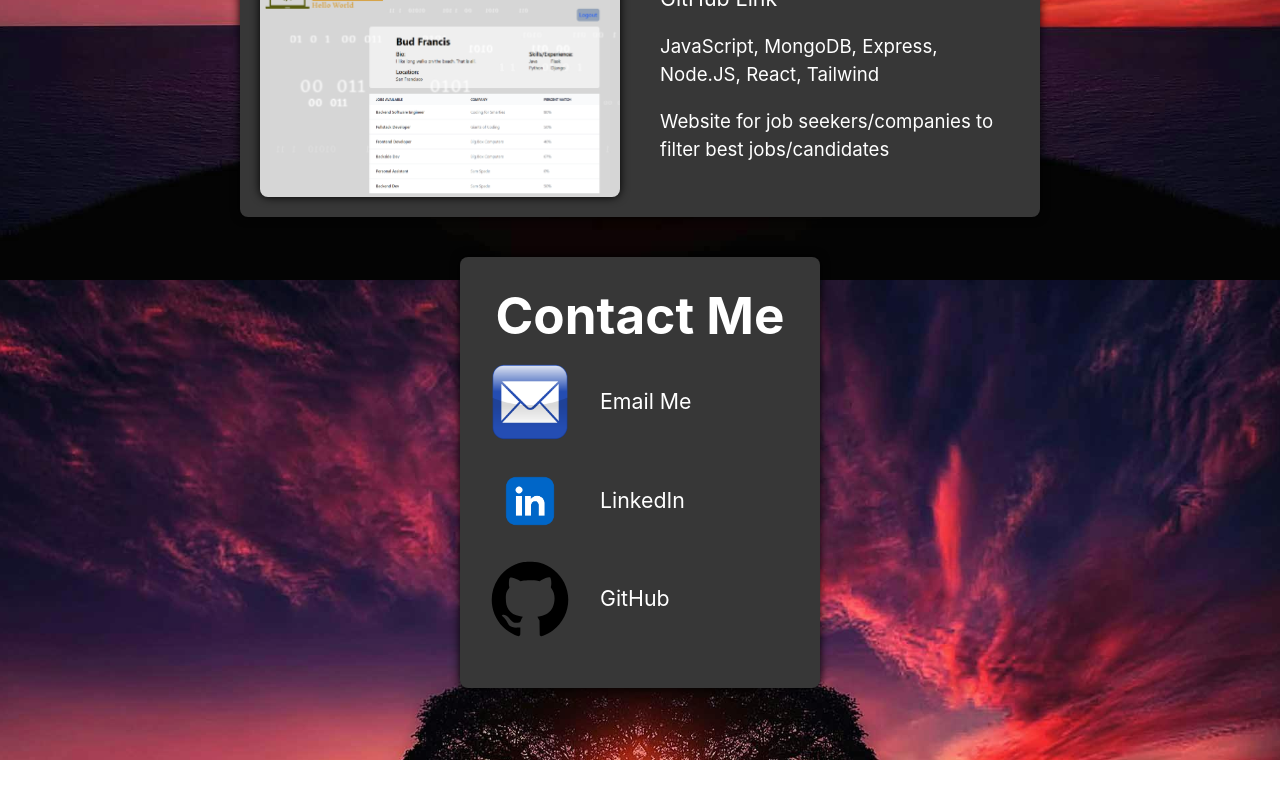
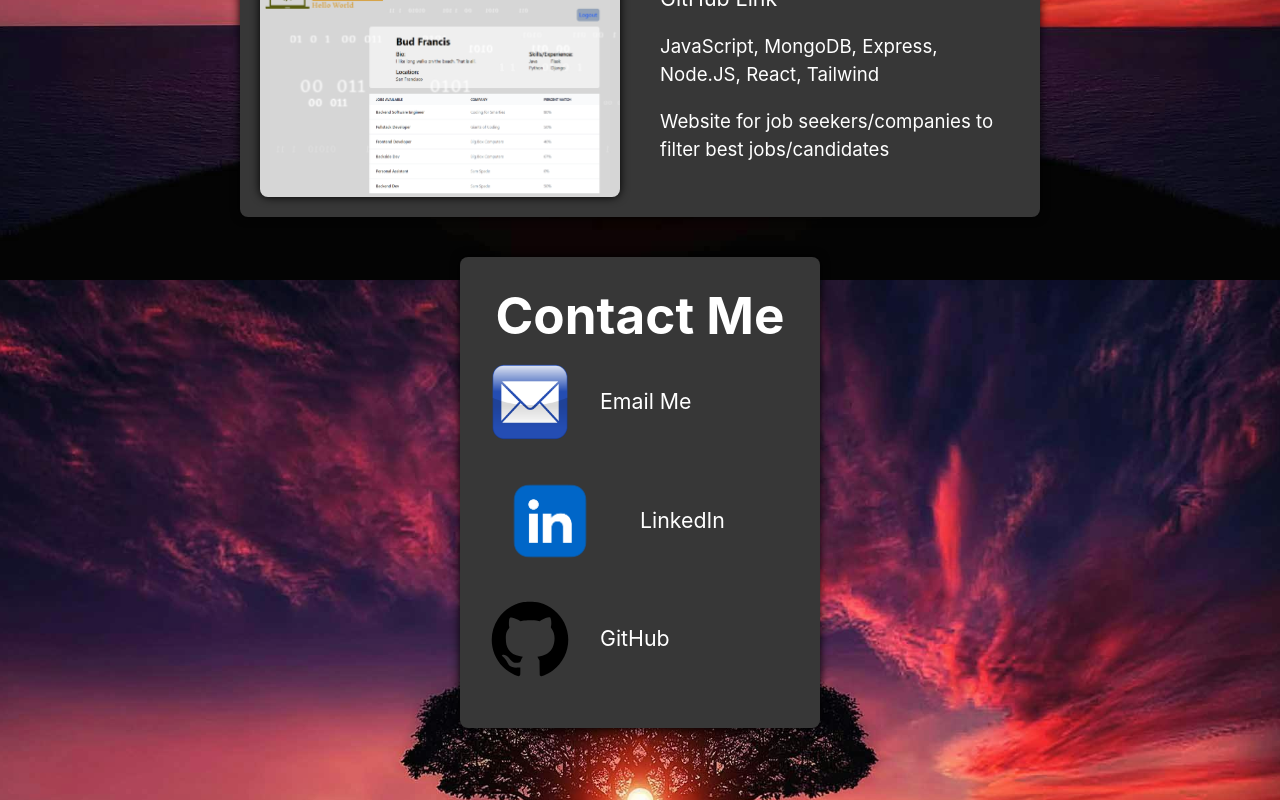
Before and after one commit to Wbradmeyer/vitePortfolio, a Vue app: page / in a window 1280 px wide. Shown: the part 2120-2920 px from the top of the page. Before the commit the page ends 2880 px from the top, so only its background shows below. Built offline with nearby package versions, Linux system fonts and the light colour scheme.

Commit message:
linkedin icon size

```diff
--- a/src/components/Contact.vue
+++ b/src/components/Contact.vue
@@ -9,7 +9,7 @@
                 <a href="mailto:wbradmeyer@gmail.com">Email Me</a>
             </p>
             <p>
-                <img src="../assets/linkedin1.webp" alt="linkedin icon">
+                <img src="../assets/linkedin1.webp" alt="linkedin icon" style="max-width: 120px;">
                 <a href="https://www.linkedin.com/in/wbrad-meyer/">LinkedIn</a>
             </p>
             <p>
```
